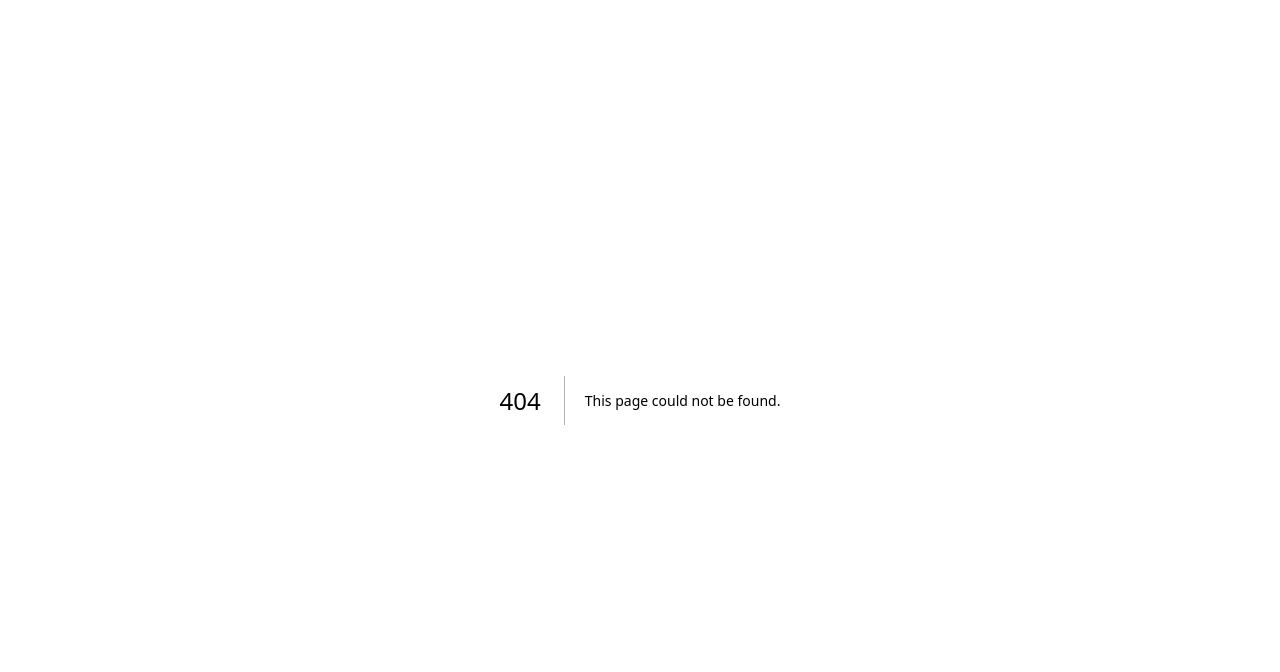
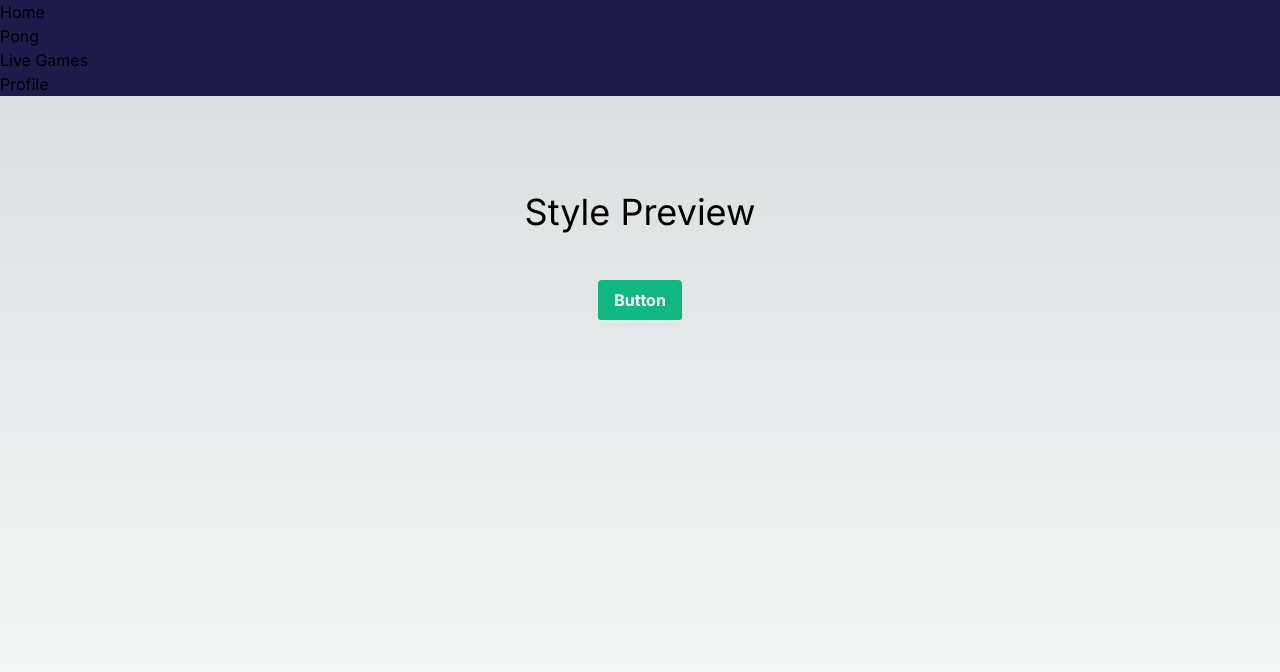
Before and after one commit to rikdgd/Pong-frontend, a Next.js app: page /stylepreview in a window 1280 px wide. Before the commit this address had no page. Shown: the top 672 px of the page. Built offline with nearby package versions, Linux system fonts and the light colour scheme.

Commit message:
create button component, background styling

```diff
--- a/src/app/globals.css
+++ b/src/app/globals.css
@@ -11,8 +11,8 @@
 @media (prefers-color-scheme: dark) {
   :root {
     --foreground-rgb: 255, 255, 255;
-    --background-start-rgb: 0, 0, 0;
-    --background-end-rgb: 0, 0, 0;
+    --background-start-rgb: 16, 76, 54;
+    --background-end-rgb: 50, 30, 60;
   }
 }
 
--- a/src/app/layout.tsx
+++ b/src/app/layout.tsx
@@ -1,6 +1,7 @@
 import type { Metadata } from "next";
 import { Inter } from "next/font/google";
 import "./globals.css";
+import Header from "@/components/Header";
 
 const inter = Inter({ subsets: ["latin"] });
 
@@ -16,7 +17,8 @@ export default function RootLayout({
 }>) {
   return (
     <html lang="en">
-      <body className={inter.className}>{children}</body>
+        <Header/>
+        <body className={inter.className}>{children}</body>
     </html>
   );
 }
--- a/src/app/pong/page.tsx
+++ b/src/app/pong/page.tsx
@@ -5,7 +5,7 @@ export default function Pong() {
 
 
     return (
-        <div>
+        <div className="min-h-screen">
             <GameContainer size={{width: 1000, height: 600}}/>
         </div>
     );
--- /dev/null
+++ b/src/app/stylepreview/page.tsx
@@ -0,0 +1,10 @@
+import Button from "@/components/Button";
+
+export default function StylePreview() {
+    return (
+        <div className="flex min-h-screen flex-col items-center p-24">
+            <h1 className="text-4xl mb-12">Style Preview</h1>
+            <Button text="Button"/>
+        </div>
+    );
+}
--- /dev/null
+++ b/src/components/Button/index.tsx
@@ -0,0 +1,7 @@
+export default function Button({text}: {text: string}) {
+    return (
+        <button className="bg-emerald-500 hover:bg-emerald-600 text-white font-bold py-2 px-4 rounded border-b-2 border-emerald-100">
+            {text}
+        </button>
+    );
+}
--- /dev/null
+++ b/src/components/Header/index.tsx
@@ -0,0 +1,12 @@
+export default function Header() {
+    return (
+        <div className="bg-indigo-950 min-w-screen">
+            <ul>
+                <li>Home</li>
+                <li>Pong</li>
+                <li>Live Games</li>
+                <li>Profile</li>
+            </ul>
+        </div>
+    );
+}
```
